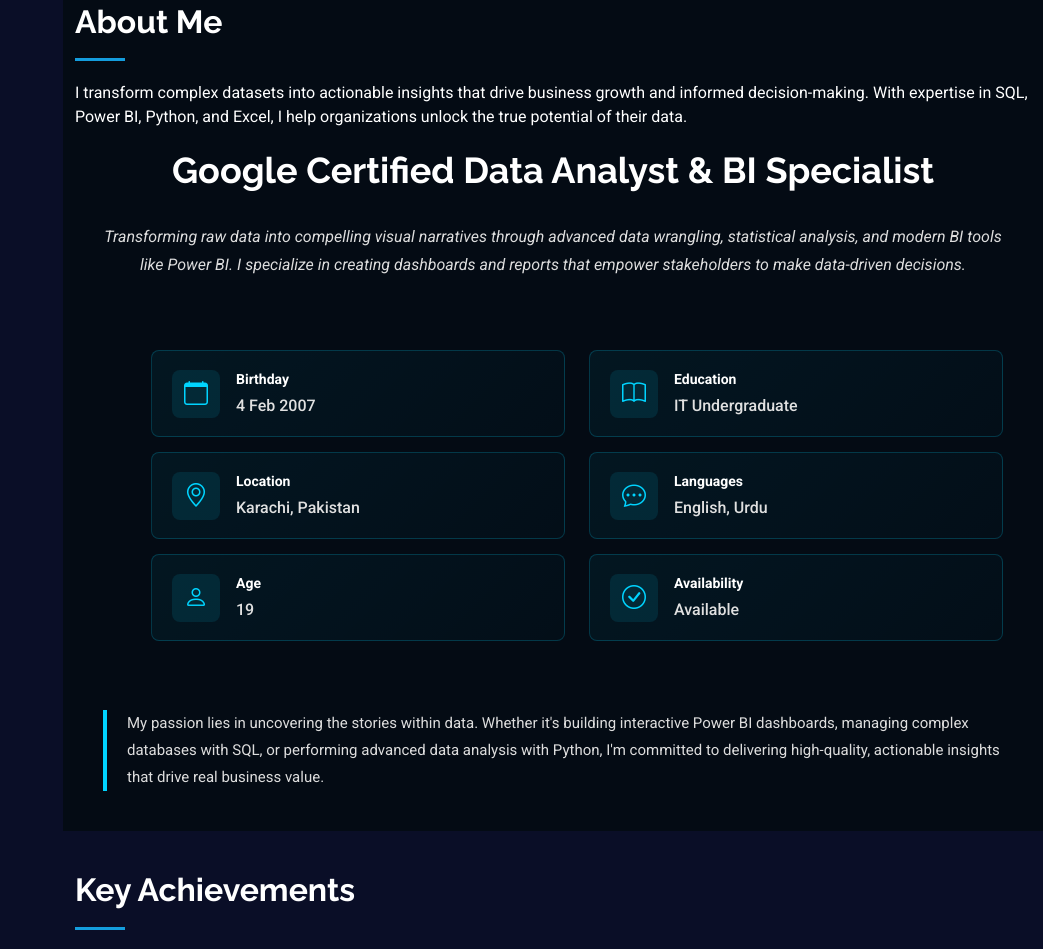
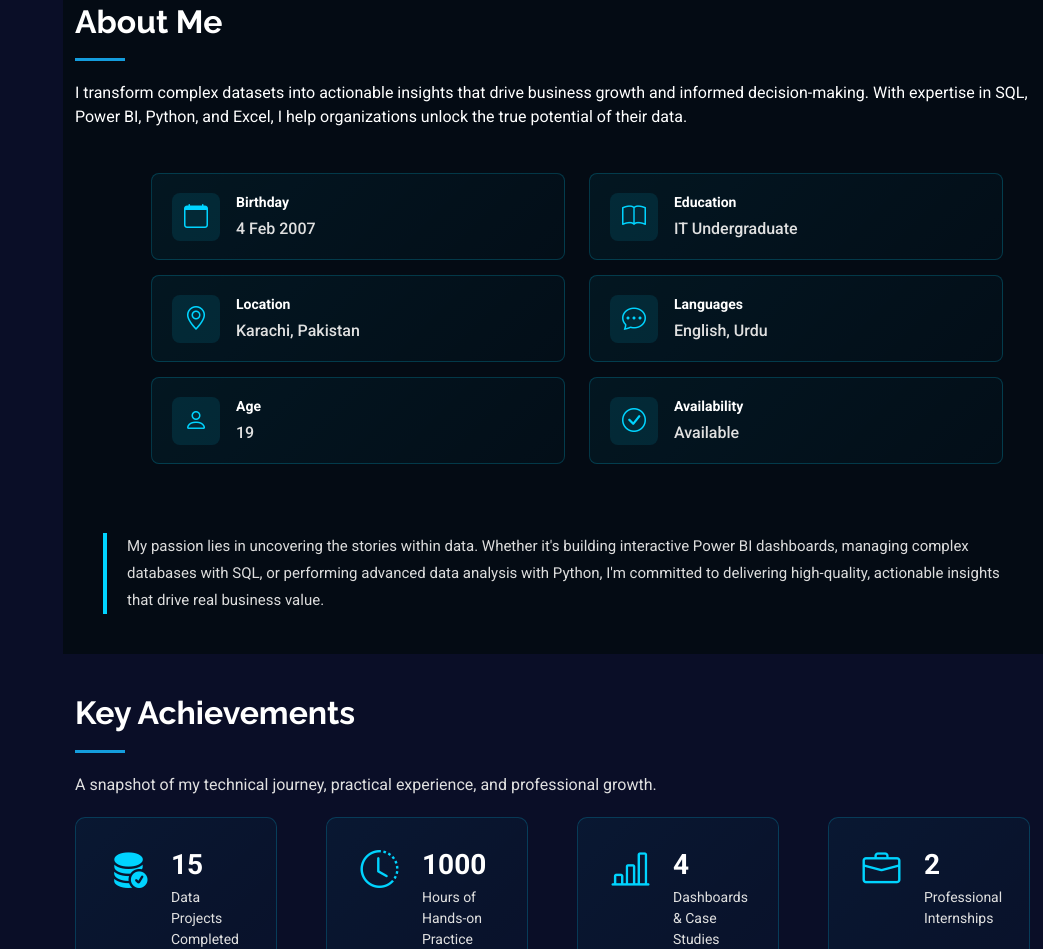
Before and after one commit to ghulammustafads/ghulammustafads.github.io, a plain HTML site: page index.html in a window 1280 px wide. Shown: the part 837-1786 px from the top of the page, without its empty margins (237-1280 px from the left). Drawn offline with Linux system fonts and the light colour scheme.

Commit message:
Remove Google Certified Data Analyst section and Upwork link from about section

```diff
--- a/index.html
+++ b/index.html
@@ -89,13 +89,7 @@
     <div class="about-wrapper">
       <div class="about-main-content">
 
-        <div class="about-header">
-          <h2 style="color: #fff;">Google Certified Data Analyst &amp; BI Specialist</h2>
-        </div>
 
-        <p class="about-intro" style="color: #ddd;">
-          Transforming raw data into compelling visual narratives through advanced data wrangling, statistical analysis, and modern BI tools like Power BI. I specialize in creating dashboards and reports that empower stakeholders to make data-driven decisions.
-        </p>
 
         <div class="row ps-lg-5 mt-4">
 
```
Also changed, not shown: assets/img/download.png (added).
